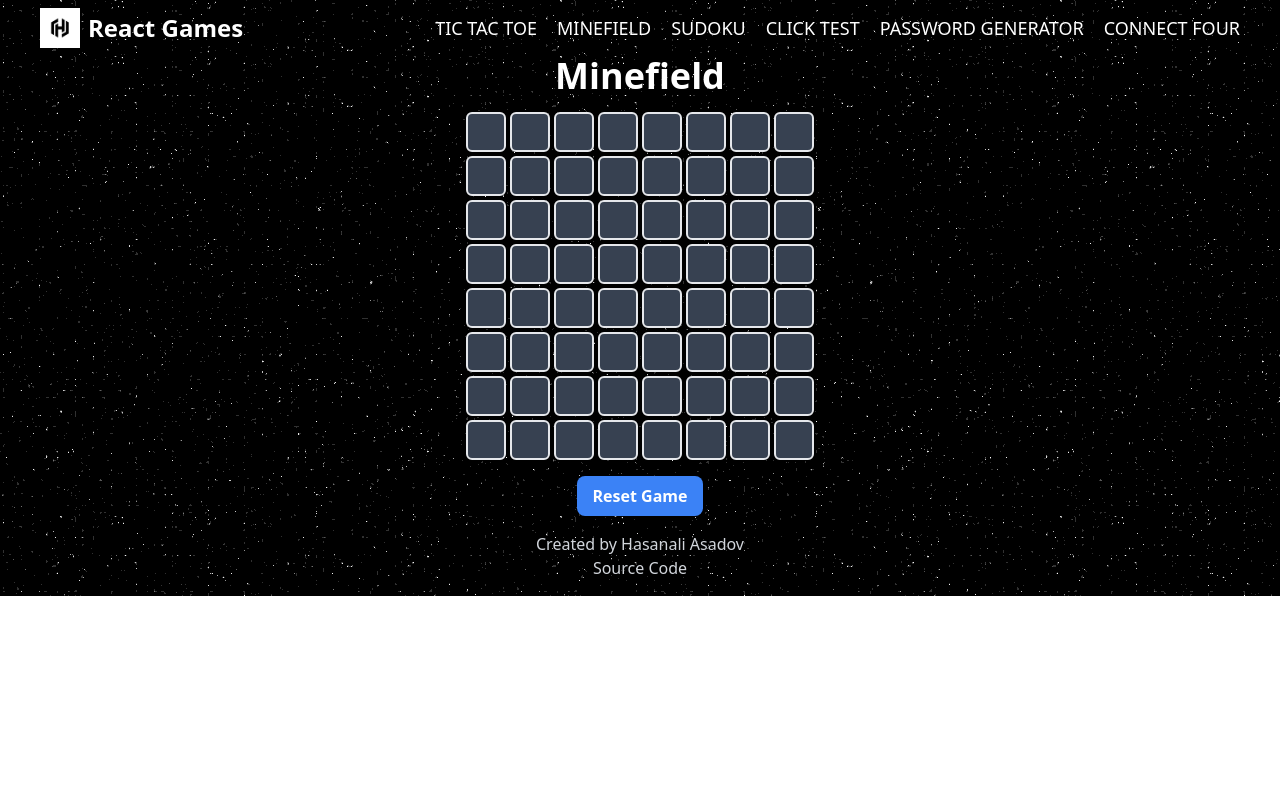
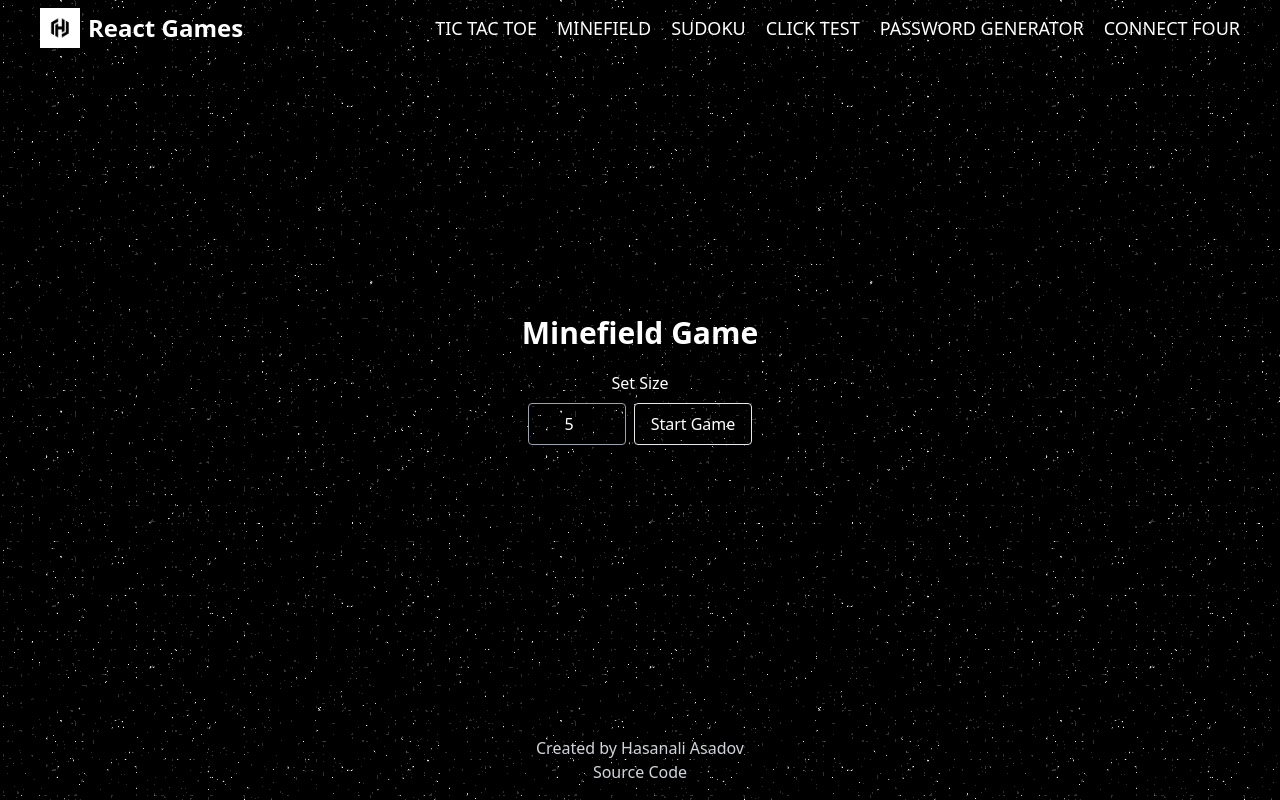
Before and after one commit to hasanasadov/hasgames, a React (Vite) app: page /MineField in a window 1280 px wide. Built offline with nearby package versions, Linux system fonts and the light colour scheme.

Commit message:
adding minefiled game

```diff
--- a/src/Pages/MineField/index.jsx
+++ b/src/Pages/MineField/index.jsx
@@ -1,107 +1,141 @@
-import React, { useState } from 'react';
+import React, { useState, useEffect } from "react";
 
-// Function to generate the board with random mines
-const generateBoard = (size, mineCount) => {
-  const board = Array(size).fill().map(() => Array(size).fill({ value: 0, revealed: false }));
+const MineField = () => {
+  const [size, setSize] = useState(5);
+  const [minefield, setMinefield] = useState([]);
+  const [revealed, setRevealed] = useState([]);
+  const [gameStarted, setGameStarted] = useState(false);
+  const [gameOver, setGameOver] = useState(false);
 
-  let minesPlaced = 0;
-  while (minesPlaced < mineCount) {
-    const row = Math.floor(Math.random() * size);
-    const col = Math.floor(Math.random() * size);
+  const generateMinefield = () => {
+    let newMinefield = [];
+    for (let i = 0; i < size; i++) {
+      let row = [];
+      for (let j = 0; j < size; j++) {
+        row.push({ mine: Math.random() < 0.2, revealed: false });
+      }
+      newMinefield.push(row);
+    }
+    setMinefield(newMinefield);
+    setRevealed(
+      Array(size)
+        .fill()
+        .map(() => Array(size).fill(false))
+    );
+    setGameOver(false);
+    setGameStarted(true);
+  };
 
-    if (board[row][col].value !== 'M') {
-      board[row][col] = { value: 'M', revealed: false };
-      minesPlaced++;
-      // Increment numbers around the mine
+  const handleCellClick = (i, j) => {
+    if (minefield[i][j].mine) {
+      setGameOver(true);
+      alert("Game Over! You hit a mine.");
+    } else {
+      revealCell(i, j);
+    }
+  };
+
+  const revealCell = (i, j) => {
+    if (revealed[i][j]) return;
+    let newRevealed = [...revealed];
+    newRevealed[i][j] = true;
+    setRevealed(newRevealed);
+  };
+
+  const handleInputChange = (e) => {
+    const value = parseInt(e.target.value);
+    if (value >= 3 && value <= 20) {
+      setSize(value);
+    } else {
+      alert("Please enter a value between 3 and 20.");
+    }
+  };
+
+  const startGame = () => {
+    generateMinefield();
+  };
+
+  function countAdjacentMines(x, y) {
+    let count = 0;
     for (let i = -1; i <= 1; i++) {
       for (let j = -1; j <= 1; j++) {
-          const newRow = row + i;
-          const newCol = col + j;
-          if (newRow >= 0 && newRow < size && newCol >= 0 && newCol < size && board[newRow][newCol].value !== 'M') {
-            board[newRow][newCol].value += 1;
+        const newX = x + i;
+        const newY = y + j;
+        if (
+          newX >= 0 &&
+          newX < size &&
+          newY >= 0 &&
+          newY < size &&
+          minefield[newX][newY].mine
+        ) {
+          count++;
         }
       }
     }
-    }
+    return count;
   }
 
-  return board;
-};
+  return (
+    <div
+      className="flex flex-col items-center justify-center bg-star"
+      style={{ height: "calc(100vh - 136px)" }}
+    >
+      <h1 className="text-3xl font-bold mb-5 text-white">Minefield Game</h1>
+      {!gameStarted && <p className="text-white mb-2" >Set Size</p>}
+      {!gameStarted && (
+        <div className="mb-4">
+          <input
+            type="number"
+            value={size}
+            onChange={handleInputChange}
+            className="border border-gray-400 rounded p-2 bg-transparent text-white text-center"
+            min="0"
+            max="20"
+          />
+          <button
+            onClick={startGame}
+            className="ml-2 bg-transparent border text-white px-4 py-2 rounded hover:bg-blue-600"
+          >
+            Start Game
+          </button>
+        </div>
+      )}
 
-const Minefield = () => {
-  const size = 8; // 8x8 board
-  const mineCount = 10;
-  const [board, setBoard] = useState(generateBoard(size, mineCount));
-  const [gameOver, setGameOver] = useState(false);
-
-  const revealCell = (row, col) => {
-    if (gameOver || board[row][col].revealed) return;
-
-    const newBoard = board.map(r => r.map(cell => ({ ...cell })));
-    newBoard[row][col].revealed = true;
-
-    if (newBoard[row][col].value === 'M') {
-      setGameOver(true); // Game over if a mine is revealed
-    } else if (newBoard[row][col].value === 0) {
-      // If an empty cell is revealed, clear surrounding empty cells
-      revealEmptyCells(newBoard, row, col);
-    }
-
-    setBoard(newBoard);
-  };
-
-  const revealEmptyCells = (board, row, col) => {
-    const directions = [
-      [-1, -1], [-1, 0], [-1, 1],
-      [0, -1],        [0, 1],
-      [1, -1], [1, 0], [1, 1]
-    ];
-
-    directions.forEach(([dx, dy]) => {
-      const newRow = row + dx;
-      const newCol = col + dy;
-      if (newRow >= 0 && newRow < size && newCol >= 0 && newCol < size && !board[newRow][newCol].revealed) {
-        board[newRow][newCol].revealed = true;
-        if (board[newRow][newCol].value === 0) {
-          revealEmptyCells(board, newRow, newCol); // Recursively reveal empty cells
-        }
-      }
-    });
-  };
-
-  const resetGame = () => {
-    setBoard(generateBoard(size, mineCount));
-    setGameOver(false);
-  };
-
-  return (
-    <div className="flex flex-col items-center bg-star ">
-      <h1 className="text-4xl font-bold mb-4 text-white">Minefield</h1>
-      <div className="grid grid-cols-8 gap-1">
-        {board.map((row, rowIndex) =>
-          row.map((cell, colIndex) => (
+      {gameStarted && (
+        <div className="flex flex-col ">
           <div
-              key={`${rowIndex}-${colIndex}`}
-              className={`w-10 h-10 border-2 rounded-md flex items-center justify-center
-              ${cell.revealed ? 'bg-gray-300' : 'bg-gray-700'}
-              ${cell.revealed && cell.value === 'M' ? 'bg-red-500' : ''}`}
-              onClick={() => revealCell(rowIndex, colIndex)}
+            className={`grid grid-cols-${size} gap-1`}
+            style={{ gridTemplateColumns: `repeat(${size}, 1fr)` }}
           >
-              {cell.revealed && cell.value !== 0 && cell.value !== 'M' && <span>{cell.value}</span>}
-              {cell.revealed && cell.value === 'M' && '💣'}
-            </div>
+            {minefield.map((row, i) =>
+              row.map((cell, j) => (
+                <button
+                  key={`${i}-${j}`}
+                  onClick={() => handleCellClick(i, j)}
+                  className={`w-10 h-10 border ${
+                    revealed[i][j] ? "bg-gray-300" : "bg-blue-500"
+                  } ${
+                    gameOver && cell.mine ? "bg-red-500" : ""
+                  } flex items-center justify-center text-xl`}
+                >
+                  {revealed[i][j] && !cell.mine ? countAdjacentMines(i, j) : ""}
+                </button>
               ))
             )}
           </div>
-      {gameOver && <div className="mt-4 text-red-600 text-xl">Game Over! You hit a mine.</div>}
+
+          {gameOver && (
             <button
-        onClick={resetGame}
-        className="mt-4 px-4 py-2 bg-blue-500 text-white font-semibold rounded-lg hover:bg-blue-700"
+              onClick={() => setGameStarted(false)}
+              className="mt-4 bg-red-500 text-white px-4 py-2 rounded hover:bg-red-600"
             >
-        Reset Game
+              Restart Game
             </button>
+          )}
+        </div>
+      )}
     </div>
   );
 };
 
-export default Minefield;
+export default MineField;
```
Lines whose indentation alone changed are shown as unchanged.
